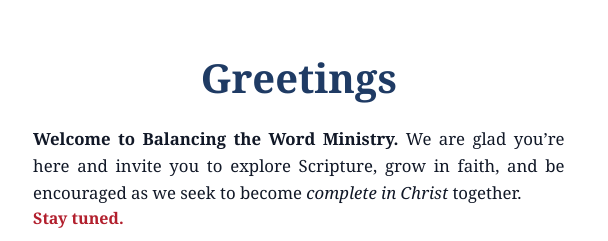
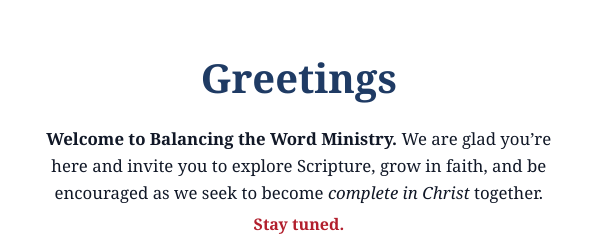
Before and after one commit to balancingtheword-gif/balancingtheword-gif.github.io, a plain HTML site: page index.html in a window 1280 px wide. Shown: the part 1440-1681 px from the top of the page, 155-763 px from the left. Drawn offline with Linux system fonts and the light colour scheme.

Commit message:
Update index.html

```diff
--- a/index.html
+++ b/index.html
@@ -90,44 +90,37 @@ header {
     .heroIntro {
   margin-bottom: 12px;
 }
-    /* Center Greetings text */
-/* Force full centering for the Greetings section only */
-.heroIntro,
-.heroIntro p {
-  text-align: center;
-}
-
-  /* Scarlet red "Stay tuned" */
-.stay-tuned {
-  color: #b21f2d;
-  font-weight: bold;
-  margin-top: 6px;
-}
-
-/* Justify About text cleanly */
-.heroLeft section p {
+/* Justify ONLY the normal left-column sections */
+.heroLeft section.panel p{
   text-align: justify;
   margin: 0;
   line-height: 1.6;
 }
-    /* Center Greetings text */
-.heroIntro {
+
+/* GREETINGS: override the justify rule above */
+.heroLeft section#greetings.heroIntro,
+.heroLeft section#greetings.heroIntro p{
   text-align: center;
 }
 
+.heroLeft section#greetings.heroIntro{
+  margin-bottom: 12px;
+}
+
+.heroLeft section#greetings.heroIntro p{
+  margin-left: auto;
+  margin-right: auto;
+}
+
 /* Scarlet red "Stay tuned" */
-.stay-tuned {
+.heroLeft section#greetings .stay-tuned{
   color: #b21f2d;
   font-weight: bold;
-  margin-top: 6px;
-}
-    /* Scarlet red, centered "Stay tuned" under Greetings */
-.stay-tuned{
   text-align: center;
-  color: #b21f2d;   /* scarlet red */
   margin-top: 6px;
   font-size: 16px;
 }
+
     .card {
   background: var(--card);
   border: 1px solid var(--border);
```
